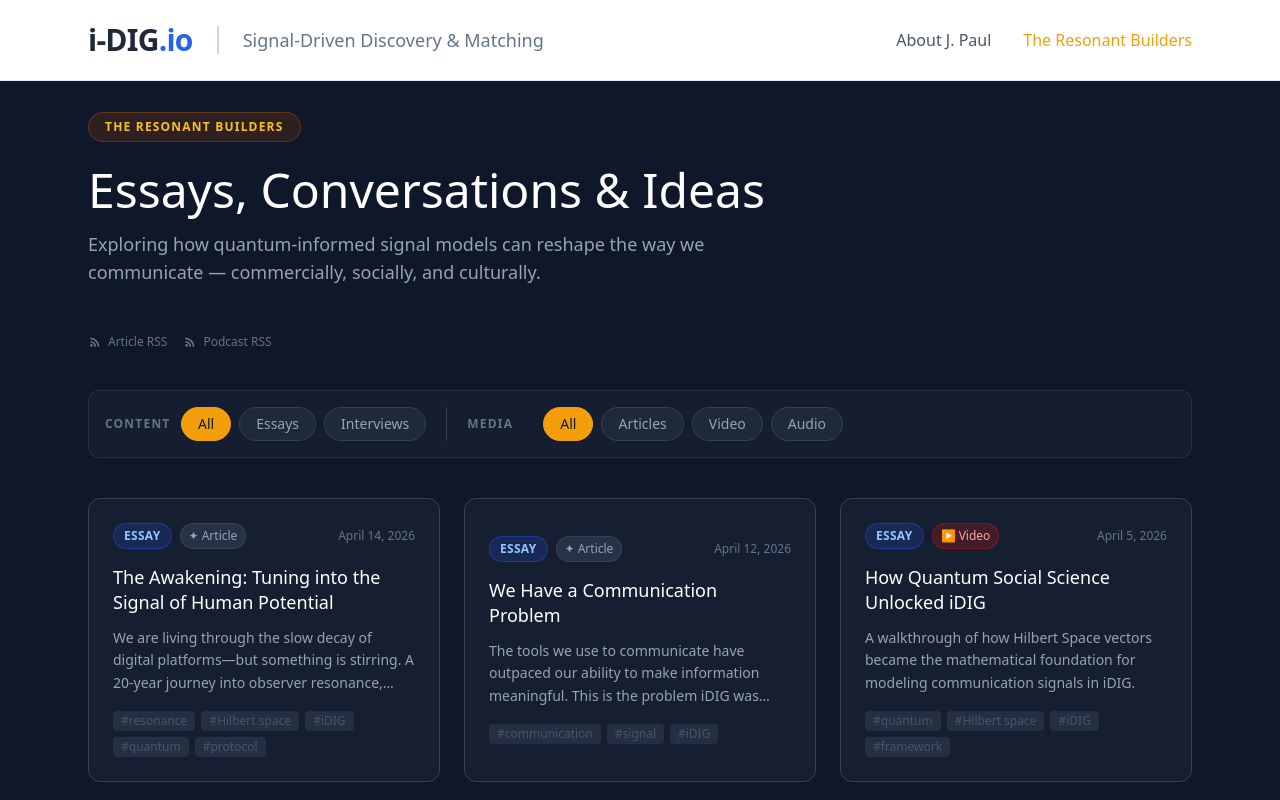
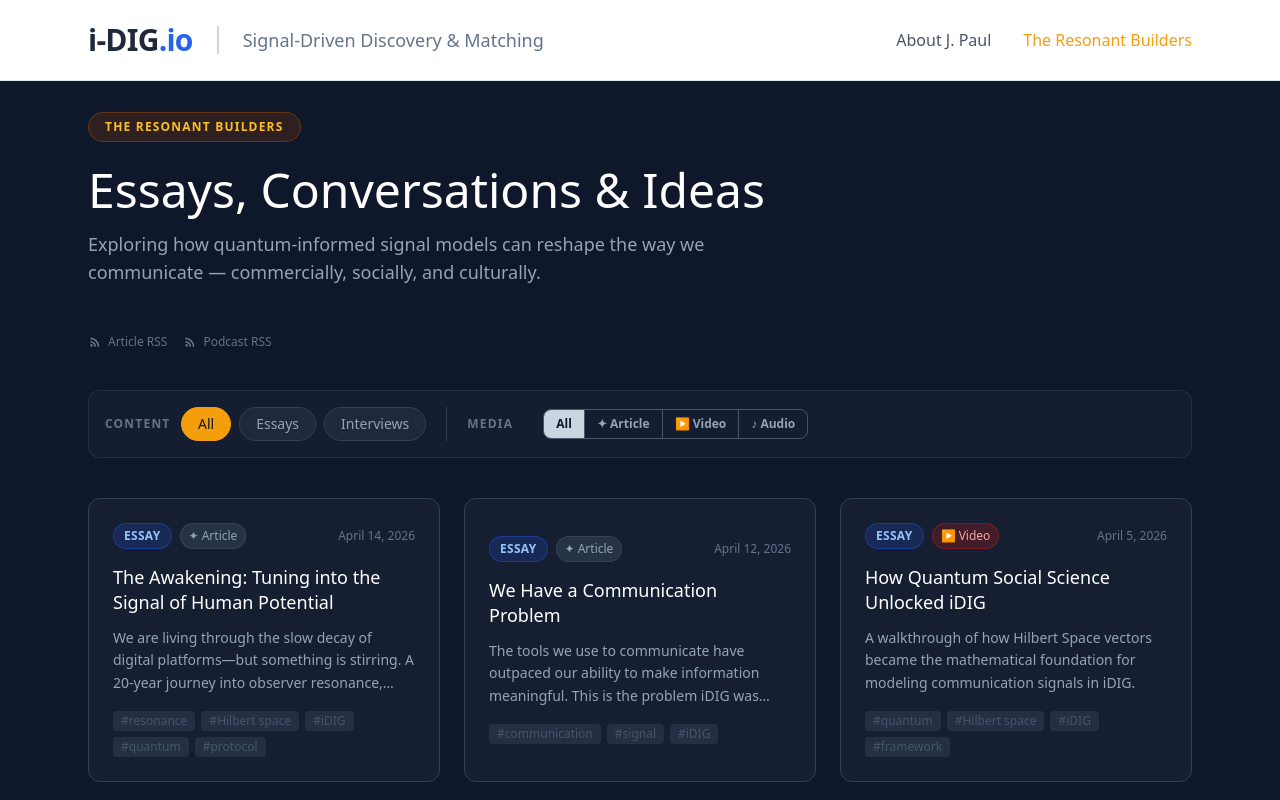
Before and after one commit to theresonantbuilder/idig_website, a React (Vite) app: page /theresonantbuilders in a window 1280 px wide. Shown: the top 800 px of the page. Built offline with nearby package versions, Linux system fonts and the light colour scheme.

Commit message:
updated media filter

```diff
--- a/src/pages/TheResonantBuilders.tsx
+++ b/src/pages/TheResonantBuilders.tsx
@@ -125,11 +125,20 @@ export default function TheResonantBuilders() {
 
             <div className="flex items-center gap-3">
               <span className="text-xs font-bold text-slate-500 uppercase tracking-widest w-16 shrink-0">Media</span>
-              <div className="flex flex-wrap gap-2">
-                <FilterBtn active={mediaFilter === 'all'}     onClick={() => setMediaFilter('all')}>All</FilterBtn>
-                <FilterBtn active={mediaFilter === 'article'} onClick={() => setMediaFilter('article')}>Articles</FilterBtn>
-                <FilterBtn active={mediaFilter === 'video'}   onClick={() => setMediaFilter('video')}>Video</FilterBtn>
-                <FilterBtn active={mediaFilter === 'audio'}   onClick={() => setMediaFilter('audio')}>Audio</FilterBtn>
+              <div className="flex rounded-lg border border-slate-600 overflow-hidden text-xs font-semibold">
+                {([['all', 'All'], ['article', '✦ Article'], ['video', '▶ Video'], ['audio', '♪ Audio']] as [MediaFilter, string][]).map(([val, label], i, arr) => (
+                  <button
+                    key={val}
+                    onClick={() => setMediaFilter(val)}
+                    className={`px-3 py-1.5 transition ${
+                      mediaFilter === val
+                        ? 'bg-slate-300 text-slate-900'
+                        : 'text-slate-400 hover:text-slate-200 hover:bg-slate-700/50'
+                    } ${i < arr.length - 1 ? 'border-r border-slate-600' : ''}`}
+                  >
+                    {label}
+                  </button>
+                ))}
               </div>
             </div>
           </div>
```
